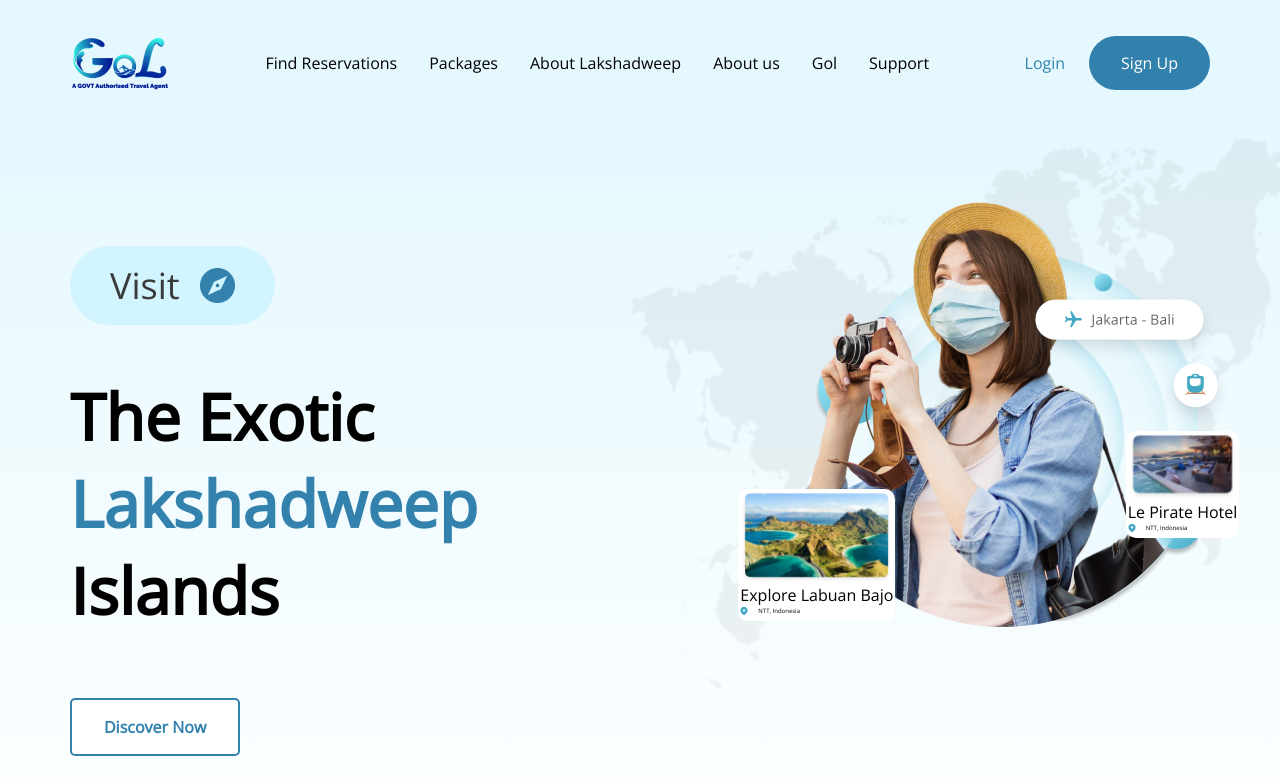
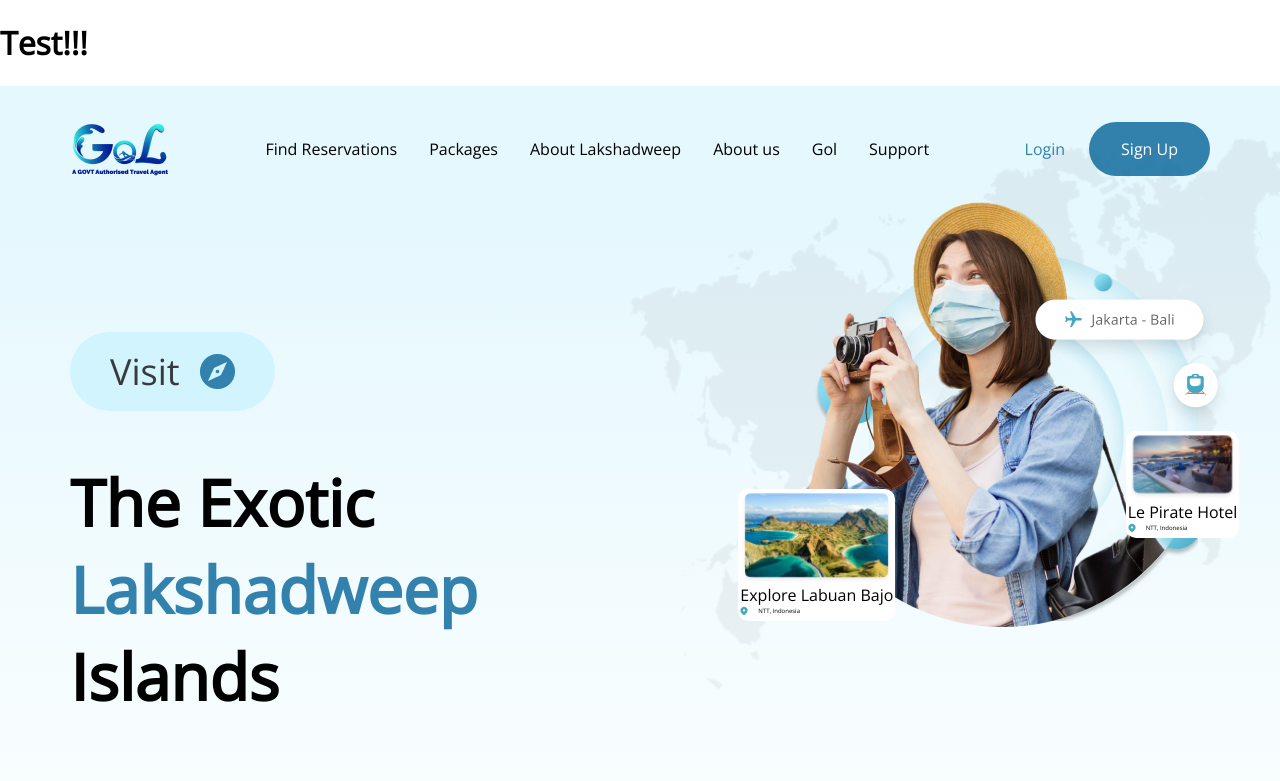
Before and after one commit to csePriyanshu/Govt-of-Lakshadweep, a plain HTML site: page Agumentik/client/index.html in a window 1280 px wide. Shown: the top 781 px of the page. Drawn offline with nearby package versions, Linux system fonts and the light colour scheme.

Commit message:
testing changes (#2)

```diff
--- a/Agumentik/client/index.html
+++ b/Agumentik/client/index.html
@@ -18,6 +18,7 @@
     <link rel="manifest" href="../assets/home/favicon_io/site.webmanifest">
 </head>
 <body>
+    <h1>Test!!!</h1>
     <header>
         <div class="navbar">
             <img id="logo" src="../assets/home/gol-logo 1.png" alt="logo">
```
